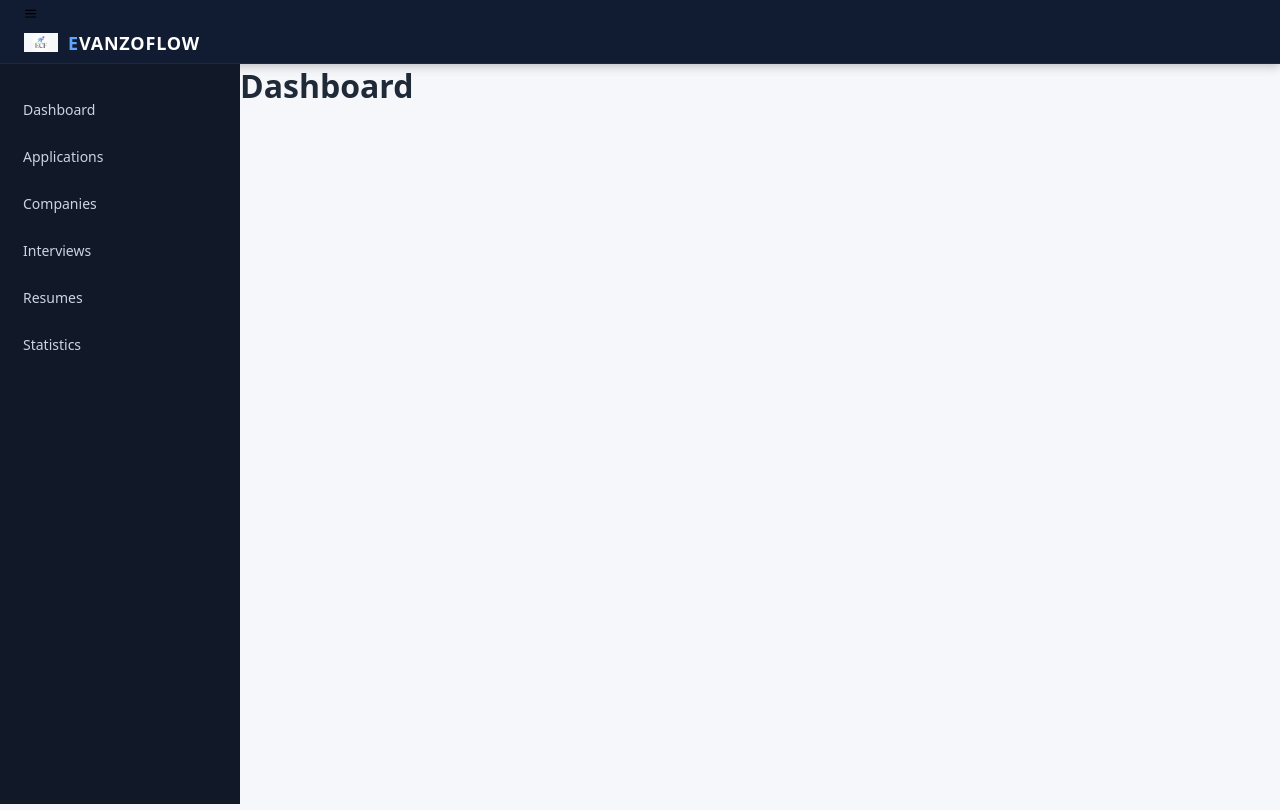
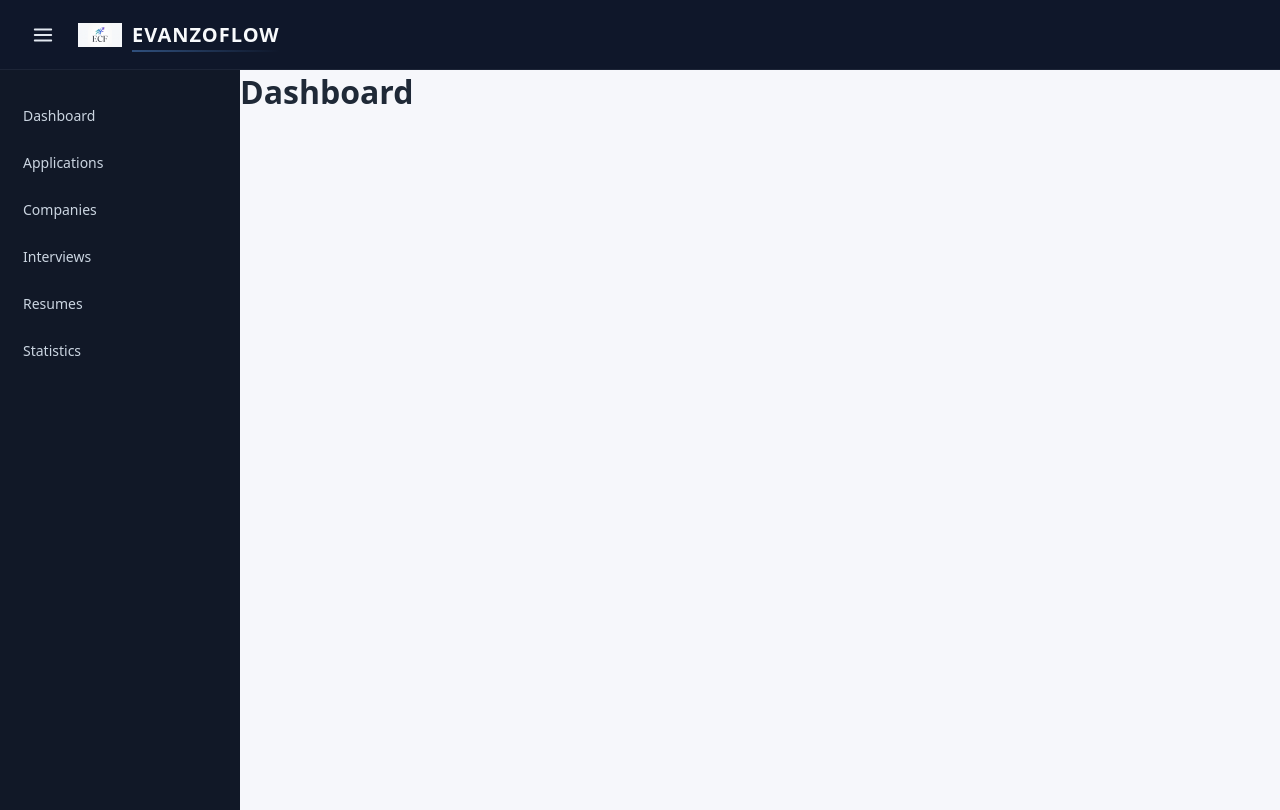
Before and after one commit to Suryansh-Paul/careerflow, a React (Vite) app: page / in a window 1280 px wide. Built offline with nearby package versions, Linux system fonts and the light colour scheme.

Commit message:
Refine navbar styling

```diff
--- a/src/index.css
+++ b/src/index.css
@@ -66,32 +66,70 @@ main,
   padding: 20px;
 }
 
-/* NAVBAR */
-/* =========================
-   NAVBAR (EVANZOFLOW STYLE)
-========================= */
+
+/*
+   NAVBAR CONTAINER
+*/
 
 nav {
-  height: 64px;
+  height: 70px;
   width: 100%;
-  background: #111b31; /* dark navy SaaS */
+  background: #0f172a; /* dark professional blue-black */
   color: #ffffff;
 
   display: flex;
   align-items: center;
-  justify-content: space-between;
 
   padding: 0 24px;
 
   border-bottom: 1px solid rgba(255, 255, 255, 0.06);
-  box-shadow: 0 2px 10px rgba(0, 0, 0, 0.25);
 
   font-family: system-ui, -apple-system, Segoe UI, Roboto, Arial, sans-serif;
 }
 
-/* =========================
-   LEFT BRAND SECTION
-========================= */
+/*
+   LEFT SECTION (MENU + BRAND)
+ */
+
+.nav-left {
+  display: flex;
+  align-items: center;
+  gap: 16px;
+}
+
+/*
+   HAMBURGER BUTTON
+ */
+
+.menu-btn {
+  background: transparent;
+  border: none;
+  cursor: pointer;
+
+  display: flex;
+  align-items: center;
+  justify-content: center;
+
+  padding: 8px;
+  border-radius: 8px;
+
+  color: #e2e8f0; /* soft white */
+  font-size: 22px;
+
+  transition: background 0.2s ease, transform 0.1s ease;
+}
+
+.menu-btn:hover {
+  background: rgba(255, 255, 255, 0.08);
+}
+
+.menu-btn:active {
+  transform: scale(0.95);
+}
+
+/*
+   BRAND SECTION
+ */
 
 .nav-brand {
   display: flex;
@@ -99,29 +137,39 @@ nav {
   gap: 10px;
 }
 
-/* LOGO IMAGE PLACEHOLDER */
+/* LOGO IMAGE */
 .nav-brand img {
-  width: 34px;
-  height: 34px;
+  width: 44px;
+  height: 44px;
+
   object-fit: contain;
-  border-radius: 6px;
+
+  border-radius: 10px;
 }
 
 /* BRAND TEXT */
 .nav-brand span {
-  font-size: 18px;
+  font-size: 20px;
   font-weight: 700;
-  letter-spacing: 0.8px;
-  color: #ffffff;
+  letter-spacing: 1px;
+
+  color: #f8fafc;
 }
 
-/* optional accent for EVANZO part feel */
-.nav-brand span::first-letter {
-  color: #60a5fa;
+
+.nav-brand span {
+  position: relative;
 }
 
-.menu-btn {
-  background: none;
-  border: none;
-  cursor: pointer;
+.nav-brand span::after {
+  content: "";
+  position: absolute;
+  left: 0;
+  bottom: -4px;
+
+  width: 100%;
+  height: 2px;
+
+  background: linear-gradient(90deg, #60a5fa, transparent);
+  opacity: 0.4;
 }
```
